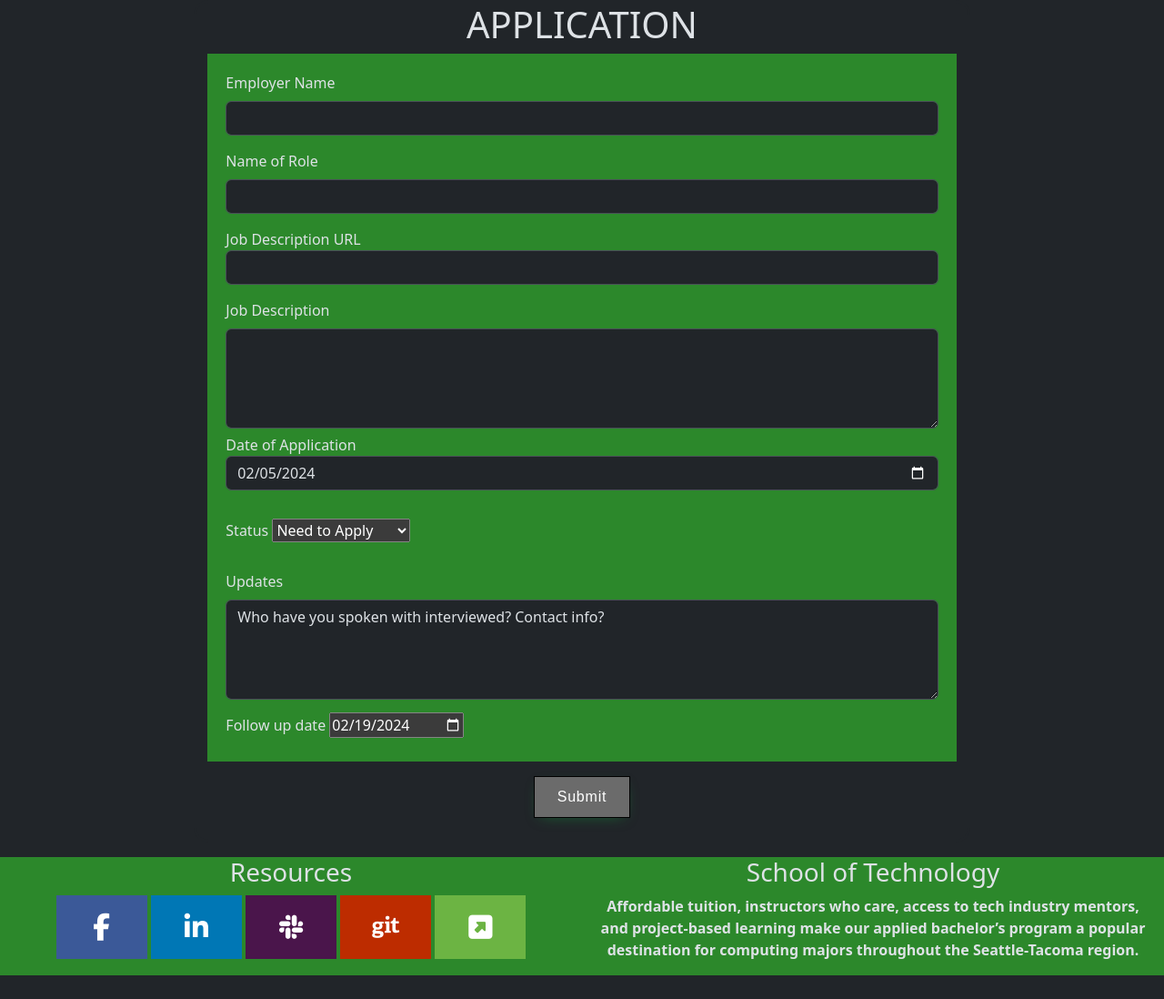
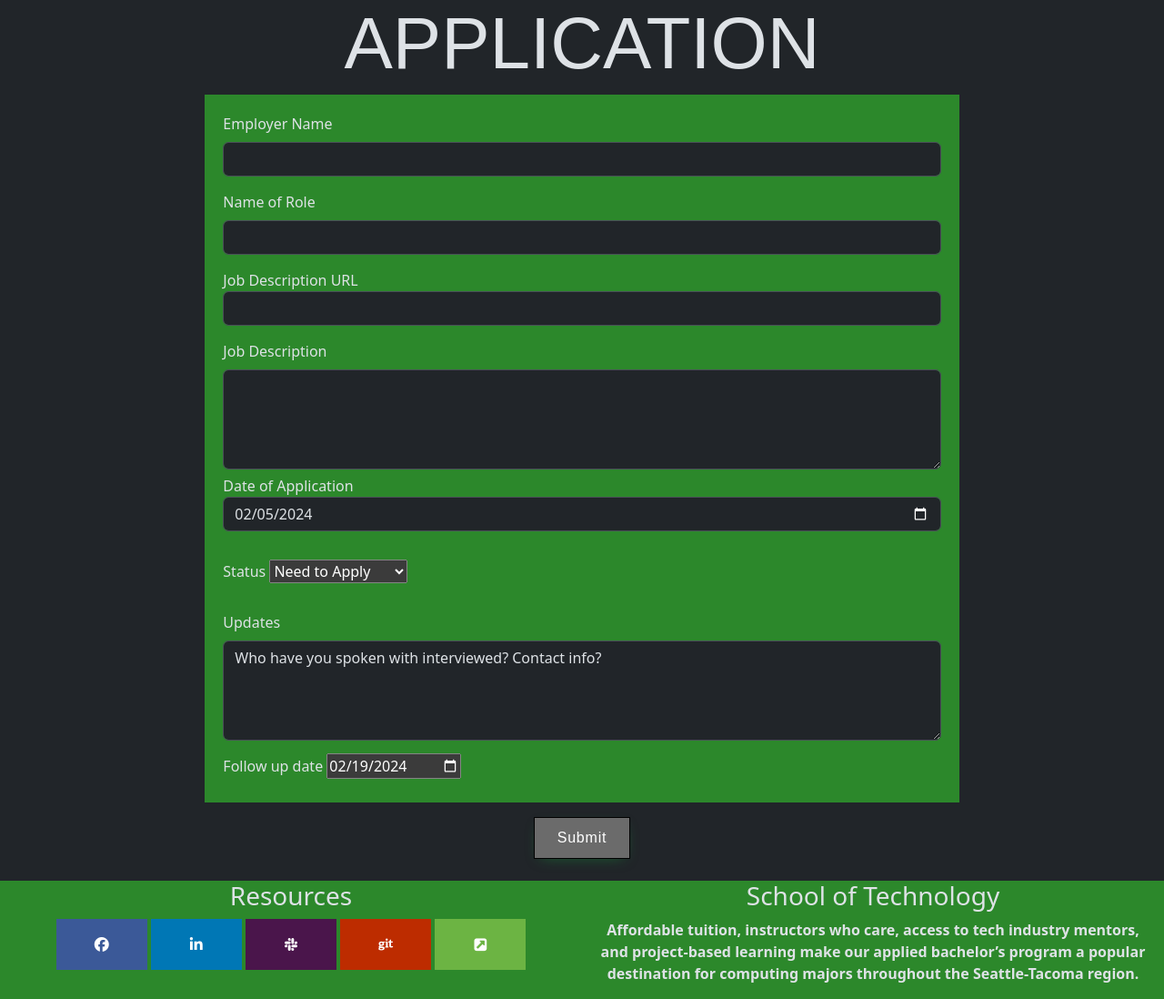
Before and after one commit to lukeckk/TeamAnt, a PHP site: page /SprintTwo/html/application.html in a window 1280 px wide. Shown: the part 56-1154 px from the top of the page at 91% size. Before the commit the page ends 1128 px from the top, so only its background shows below. Run offline with PHP 8.4, Linux system fonts and the light colour scheme; some libraries are stand-ins or nearby versions; some web fonts are replaced.

Commit message:
Moved all php files to html folder. Updated announcement and application form.

```diff
--- a/SprintTwo/html/announcement.html
+++ b/SprintTwo/html/announcement.html
@@ -20,7 +20,7 @@
 
 
 <!-- ANNOUNCEMENT BODY CODE STARTS HERE -->
-<div class=" border border-3 border-dark container-fluid col-sm-8 col-xs-8 announcementContainer">
+<div class="container-fluid col-sm-8 col-xs-8 announcementContainer">
   <h3 class="text-center pt-3">ADMIN ANNOUNCEMENT FORM</h3>
   <form action="recept.php" method="POST">
     <div id="announcementShared" class="rounded-4 ">
--- a/SprintTwo/html/application.html
+++ b/SprintTwo/html/application.html
@@ -9,6 +9,8 @@
   <link href="https://cdn.jsdelivr.net/npm/bootstrap@5.3.2/dist/css/bootstrap.min.css" rel="stylesheet" integrity="sha384-T3c6CoIi6uLrA9TneNEoa7RxnatzjcDSCmG1MXxSR1GAsXEV/Dwwykc2MPK8M2HN" crossorigin="anonymous">
   <link href="../styles/styles.css" rel="stylesheet" type="text/css">
   <script src="https://kit.fontawesome.com/dacf05fad1.js" crossorigin="anonymous"></script>
+  <link href="https://fonts.cdnfonts.com/css/bignoodletitling" rel="stylesheet">
+  <link rel="stylesheet" href="https://cdnjs.cloudflare.com/ajax/libs/font-awesome/4.7.0/css/font-awesome.min.css">
 </head>
 
 <body onload="onloadGroup()">
@@ -17,8 +19,8 @@
 
 
 <!-- APPLICATION BODY CODE STARTS HERE -->
-<div  class="border border-3 border-dark container-fluid rounded-4 col-sm-8 col-xs-8">
-  <h1 class="text-center">APPLICATION</h1>
+<div  class="container-fluid rounded-4 col-sm-8 col-xs-8 applicationContainer">
+  <h3 class="text-center">APPLICATION</h3>
   <div id="applicationShared">
   <form name="applicationForm" method="get">
 
--- a/SprintTwo/html/contact.html
+++ b/SprintTwo/html/contact.html
@@ -26,7 +26,7 @@
     <h3 class="text-center pt-3">CONTACT US</h3>
     <div class="row justify-content-evenly">
         <div class="col-8">
-            <form name="contactForm" method="post" action="../PHP/contact.php">
+            <form name="contactForm" method="post" action="contact.php">
                 <div id="contactShared" class="border rounded-4 border-3 border-dark ">
                     <!--Contact Name-->
                     <label for="contactName" class="form-label text-start">Full Name</label>
--- a/SprintTwo/styles/styles.css
+++ b/SprintTwo/styles/styles.css
@@ -96,7 +96,7 @@
     padding:0;
 }
 
-.contactContainer h3 {
+.contactContainer h3, .applicationContainer h3 {
     font-family: 'BigNoodleTitling', sans-serif,Impact,Arial,Verdana;
     font-weight: 500;
     font-size: 5rem!important;
```
Also changed, not shown: SprintTwo/html/contact.php (renamed from SprintTwo/PHP/contact.php), SprintTwo/html/recept.php (renamed from SprintTwo/PHP/recept.php).
